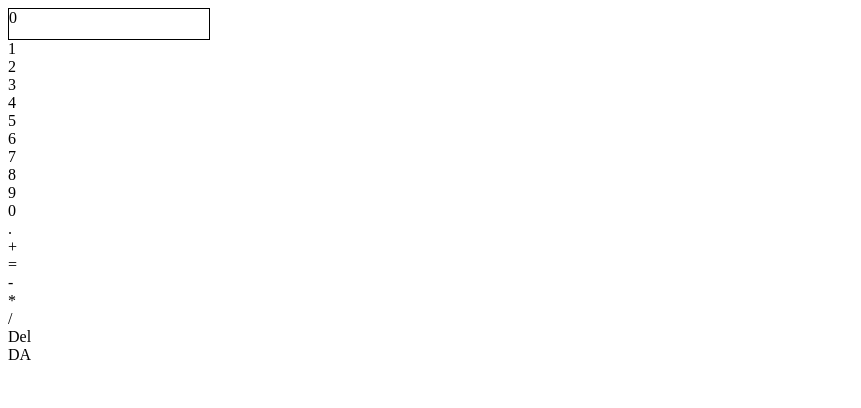
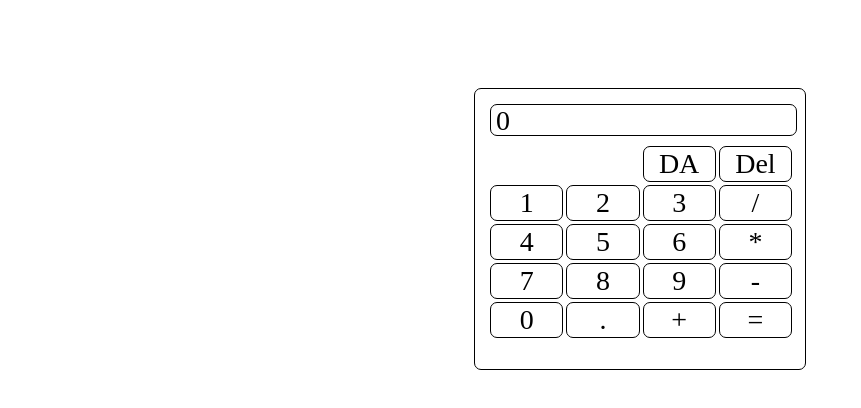
Before and after one commit to khang-874/calculator, a plain HTML site: page index.html in a window 1280 px wide. Shown: the whole page, without its empty margins (0-861 px from the left). Drawn offline with Linux system fonts and the light colour scheme.

Commit message:
Style the buttons

```diff
--- a/styles.css
+++ b/styles.css
@@ -4,3 +4,48 @@
     width: 200px;
 
 }
+
+#numPad{
+    display: grid;
+    grid-template-columns: repeat(4, 1fr);
+    grid-template-rows: repeat(5, 1fr);
+    width: 100%;
+    gap: 5px;
+    margin-top: 10px;
+}
+
+#container, #resultDiv, .button{
+    border-radius: 7px;
+    margin: 0;
+    padding: 0;
+}
+
+.button{
+    border: 1px solid black;
+    width: 100%;
+    height: 100%;
+    user-select: none;
+    display: flex;
+    justify-content: center;
+    align-items: center;
+}
+
+#container{
+    border: 1px solid black;
+    width: 300px;
+    height: 250px;
+    margin-top: 80px;
+    padding: 15px;
+}
+
+#resultDiv{
+    width: 100%;
+    padding-left: 5px;
+}
+
+
+body{
+    font-size: 28px;
+    display: flex;
+    justify-content: center;
+}
```
